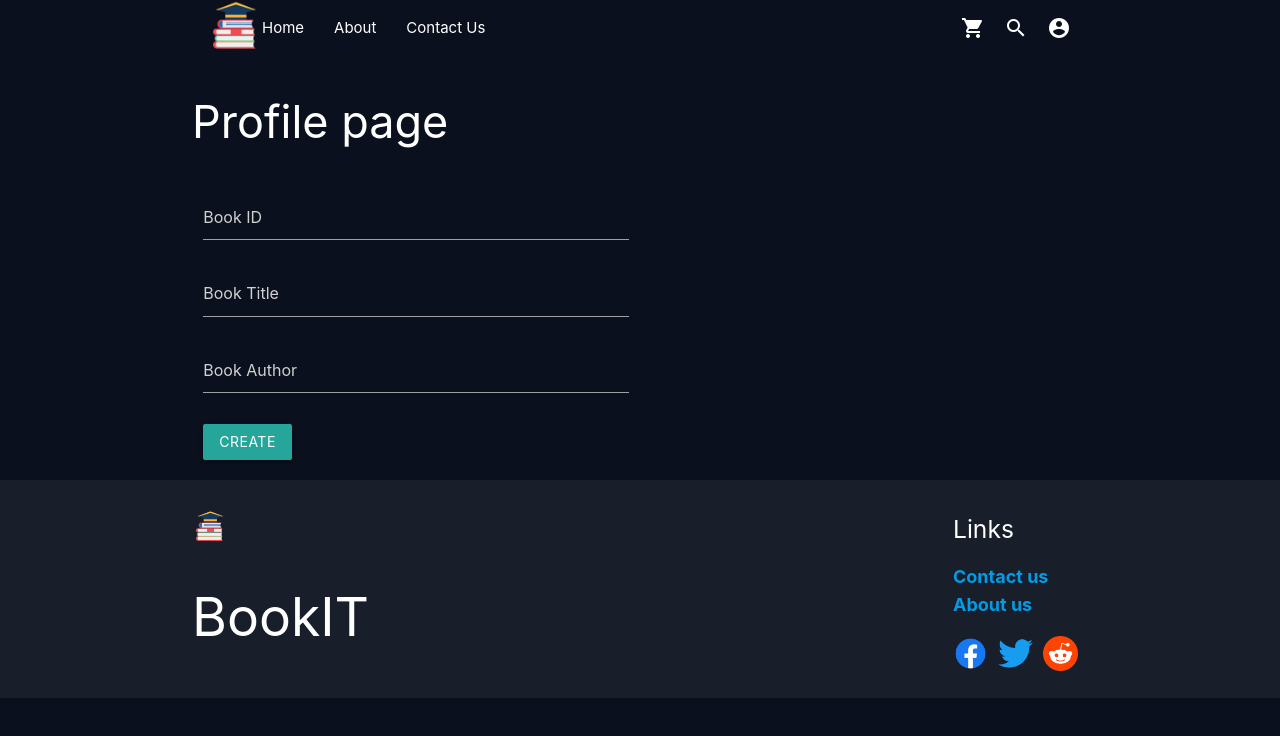
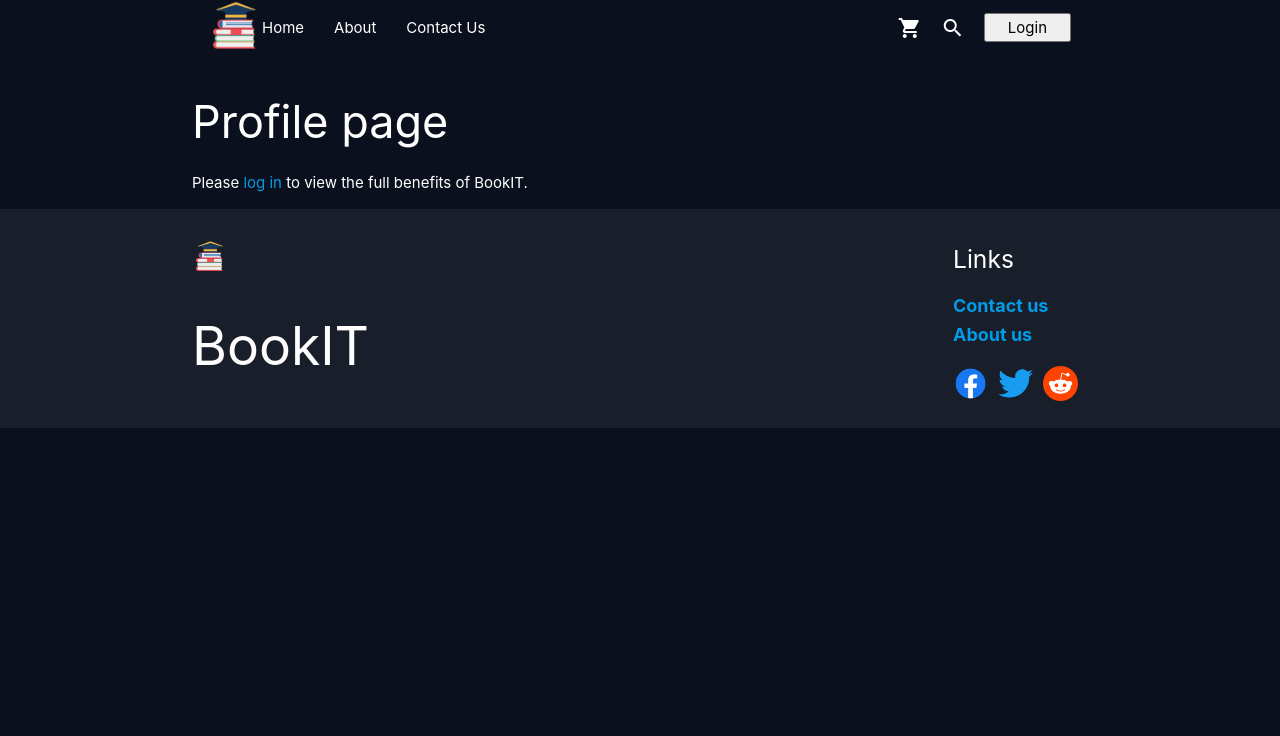
Before and after one commit to JonasSkjodt/bookit, a React (Create React App) app in the folder client/: page /profile in a window 1280 px wide. Shown: the top 736 px of the page. Built offline with nearby package versions, Linux system fonts and the light colour scheme.

Commit message:
clean up + proper log in + profile.js changes

```diff
--- a/client/src/App.js
+++ b/client/src/App.js
@@ -2,7 +2,6 @@ import React from 'react';
 import './App.css';
 import Navbar from './components/Navbar';
 import Footer from './components/footer';
-import useLoggedIn from './components/Navbar/useLoggedIn';
 import { BrowserRouter as Router, Routes, Route}
 	from 'react-router-dom';
 import Home from './pages';
@@ -16,8 +15,6 @@ import Profile from './pages/profile';
 
 
 function App() {
-	/*the user is logged in since its set to true*/
-	const loggedIn = useLoggedIn();
 
 return (
 	<Router>
@@ -28,13 +25,8 @@ return (
 		<Route path='/contact' element={<Contact/>} />
 		<Route path="/signup" element={<SignUp />} />
 		<Route path="/checkout" element={<Checkout />} />
-		{loggedIn ?
-		  (
-          	<Route path="/profile" element={<Profile />} />
-          ) : (
-            <Route path="/login" element={<LogIn />} />
-          )
-        }
+        <Route path="/profile" element={<Profile />} />
+        <Route path="/login" element={<LogIn />} />
 		<Route path='/search' element={<Search/>} />
 	</Routes>
 	<Footer />
@@ -43,3 +35,14 @@ return (
 }
 
 export default App;
+
+/*
+example to being logged in or not.
+{loggedIn ?
+		  (
+          	<Route path="/profile" element={<Profile />} />
+          ) : (
+            <Route path="/login" element={<LogIn />} />
+          )
+        }
+*/
--- a/client/src/components/Navbar/index.js
+++ b/client/src/components/Navbar/index.js
@@ -5,12 +5,11 @@ import useLoggedIn from './useLoggedIn';
 
 const Navbar = () => {
 	/*can be found in useLoggedin.js*/
-	const loggedIn = useLoggedIn();
+	const {loggedIn} = useLoggedIn();
 
 return (
 	<>
 	<div className="container head-nav">
-
 		<div id="menuToggle">
 			<input type="checkbox" />
 			<span></span>
@@ -42,8 +41,11 @@ return (
 		<div className="header-icons">
 			<a href="/checkout" className="waves-effect waves-light"><i className="material-icons">shopping_cart</i></a>
 			<a href="/search" className="waves-effect waves-light"><i className="material-icons">search</i></a>
+
 			{loggedIn ? (
+					<>
 					<a href="/profile" className="waves-effect waves-light"><i className="material-icons">account_circle</i></a>
+					</>
         		) : (
             		<a href="/login" className="waves-effect waves-light"><button className="waves-effect waves-light">Login</button></a>
           		)
@@ -55,3 +57,11 @@ return (
 };
 
 export default Navbar;
+
+/*
+Hvorfor bruger vi det her i react?
+<>
+</>
+Det er et tom react fragments som bruges til nemmere at tilføje flere nodes til det samme DOM
+(ie bedre loading)
+*/
--- a/client/src/components/Navbar/useLoggedIn.js
+++ b/client/src/components/Navbar/useLoggedIn.js
@@ -2,19 +2,17 @@ import { useState, useEffect } from 'react';
 
 export default function useLoggedIn() {
   const [authUser, setAuthUser] = useState(null);
-  const [loggedIn, setLoggedIn] = useState(true);
+  const [loggedIn, setLoggedIn] = useState(false);
 
   useEffect(() => {
     const authUser = localStorage.getItem('authUser');
     if (authUser) {
       setLoggedIn(true);
       setAuthUser(authUser);
-      // this makes it reload it constantly, but
-      //window.location.href = '/profile';
     } else {
-      setLoggedIn(true); //right now it only hits the else statement, even though its logged in.
+      setLoggedIn(false);
     }
   }, [authUser, setAuthUser]);
 
-  return loggedIn;
+  return {loggedIn, setLoggedIn};
 }
--- a/client/src/pages/createbook.js
+++ b/client/src/pages/createbook.js
@@ -5,6 +5,7 @@ const CreateBook = () => {
   const [bookID, setBookID] = useState('');
   const [bookTitle, setBookTitle] = useState('');
   const [bookAuthor, setBookAuthor] = useState('');
+  /*should add images etc*/
 
   const handleInputChange = e => {
     if (e.target.name === 'bookID') {
@@ -34,9 +35,9 @@ const handleSubmit = e => {
 };
 
   return (
-    <div className="row">
+    <div className="col s12 m8">
       <br />
-      <div className="book-form col s12 m6">
+      <div className="book-form">
         <form onSubmit={handleSubmit}>
           <div className="form-group">
             <input
--- a/client/src/pages/login.js
+++ b/client/src/pages/login.js
@@ -1,7 +1,9 @@
 import React from 'react';
 import './login.css';
+import useLoggedIn from '../components/Navbar/useLoggedIn';
 
 const LogIn = () => {
+  const {loggedIn, setLoggedIn} = useLoggedIn();
   return (
     <div className="container login">
       <h1>Login</h1>
@@ -20,22 +22,24 @@ const LogIn = () => {
             </div>
           </div>
           <div className="row center-align">
-            <button type="submit" className="waves-effect waves-light btn-large" onClick={() => onSubmitForm()}>Login</button>
+            <button type="submit" className="waves-effect waves-light btn-large" onClick={() => onSubmitForm(setLoggedIn)}>Login</button>
           </div>
         </form>
       </div>
     </div>
   );
-};
+}
+
 
 const setAuthUser = (username) => {
   localStorage.setItem('authUser', username);
 }
 
 // Event handler for form submissions
-const onSubmitForm = () => {
+const onSubmitForm = (setLoggedIn) => {
   const username = document.querySelector('#first_name').value;
   const password = document.querySelector('#password').value;
+
 
   fetch('/api/login', {
     method: 'POST',
@@ -47,7 +51,9 @@ const onSubmitForm = () => {
     if (response.ok) {
        // Set auth user
        setAuthUser(username);
-       // Redirect to profile page
+       // Set loggedin status
+       setLoggedIn(true);
+      // Redirect to profile page
       window.location.href = '/profile';
     } else {
       alert('Login failed!');
--- /dev/null
+++ b/client/src/pages/profile.css
@@ -0,0 +1,9 @@
+.user-profile {
+    margin:25px 0;
+}
+.user-msg {
+    text-transform: capitalize;
+}
+.user-img {
+    width:100%
+}
--- a/client/src/pages/profile.js
+++ b/client/src/pages/profile.js
@@ -1,11 +1,33 @@
-import React from 'react';
+import { useState } from 'react';
 import CreateBook from './createbook.js';
+import useLoggedIn from '../components/Navbar/useLoggedIn';
+import './profile.css';
 
 const Profile = () => {
+	const {loggedIn, setLoggedIn} = useLoggedIn();
+	const [setAuthUser] = useState(null);
+	const username = localStorage.getItem('authUser');
+
 		return (
 			<div className="container">
 			<h1>Profile page</h1>
+			{loggedIn ? (
+				<>
+				<span className='user-msg'>Welcome back {username}!</span>
+				<div className='user-profile'>
+					<div className="row">
+						<div className='col s4 m4'>
+						<img className='user-img' src="https://images.unsplash.com/photo-1496345875659-11f7dd282d1d?ixlib=rb-4.0.3&ixid=M3wxMjA3fDB8MHxwaG90by1wYWdlfHx8fGVufDB8fHx8fA%3D%3D&auto=format&fit=crop&w=1170&q=80" alt="" />
+						</div>
 						<CreateBook/>
+					</div>
+				</div>
+				<button onClick={() => {setLoggedIn(false); setAuthUser(null); localStorage.removeItem('authUser'); localStorage.clear()}}>Log out</button>
+				</>
+				) : (
+					<p>Please <a href="/login" rel="">log in</a> to view the full benefits of BookIT.</p>
+				)
+			}
 			</div>
 		);
 		};
```
Lines whose indentation alone changed are shown as unchanged.
